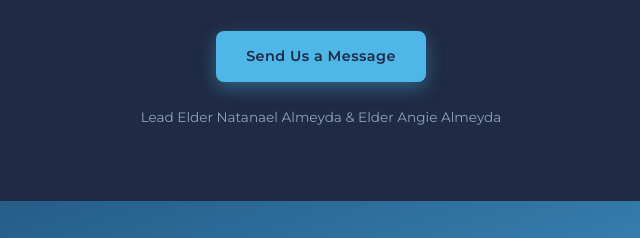
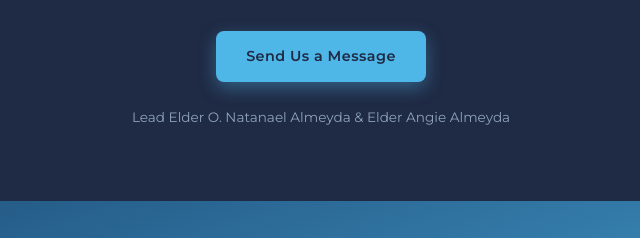
Before and after one commit to almeyda-bot/iglesia-harbor, a plain HTML site: page index.html in a window 1280 px wide. Shown: the part 2259-2497 px from the top of the page, 319-959 px from the left. Drawn offline with nearby package versions, Linux system fonts and the light colour scheme.

Commit message:
Update Lead Elder name in index.html

```diff
--- a/index.html
+++ b/index.html
@@ -173,7 +173,7 @@
     <div style="margin-top:34px;">
       <a class="btn btn-primary" href="mailto:info@iglesiaharbor.org?subject=Hello%20Iglesia%20Harbor">Send Us a Message</a>
     </div>
-    <p style="margin-top:24px;font-size:.85rem;color:#8ea3b8;">Lead Elder Natanael Almeyda &amp; Elder Angie Almeyda</p>
+    <p style="margin-top:24px;font-size:.85rem;color:#8ea3b8;">Lead Elder O. Natanael Almeyda &amp; Elder Angie Almeyda</p>
   </div>
 </section>
 
```
